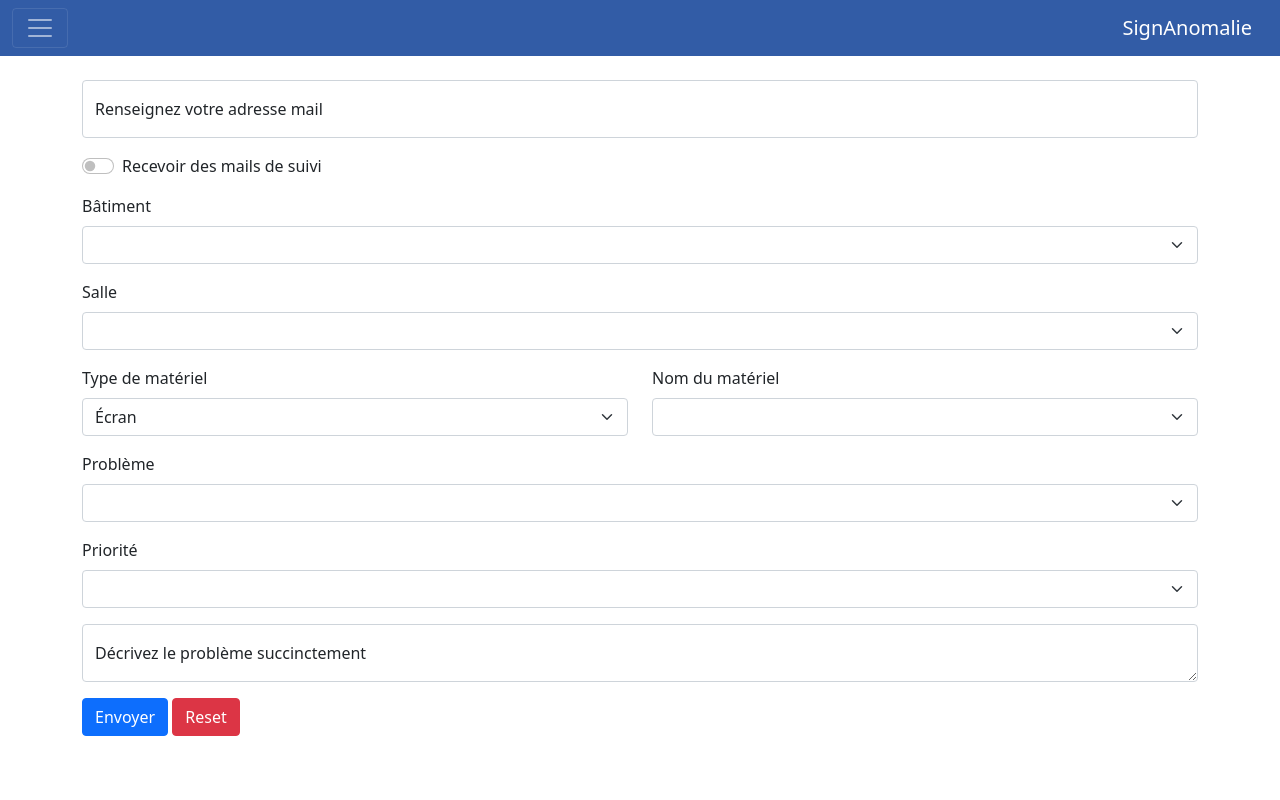
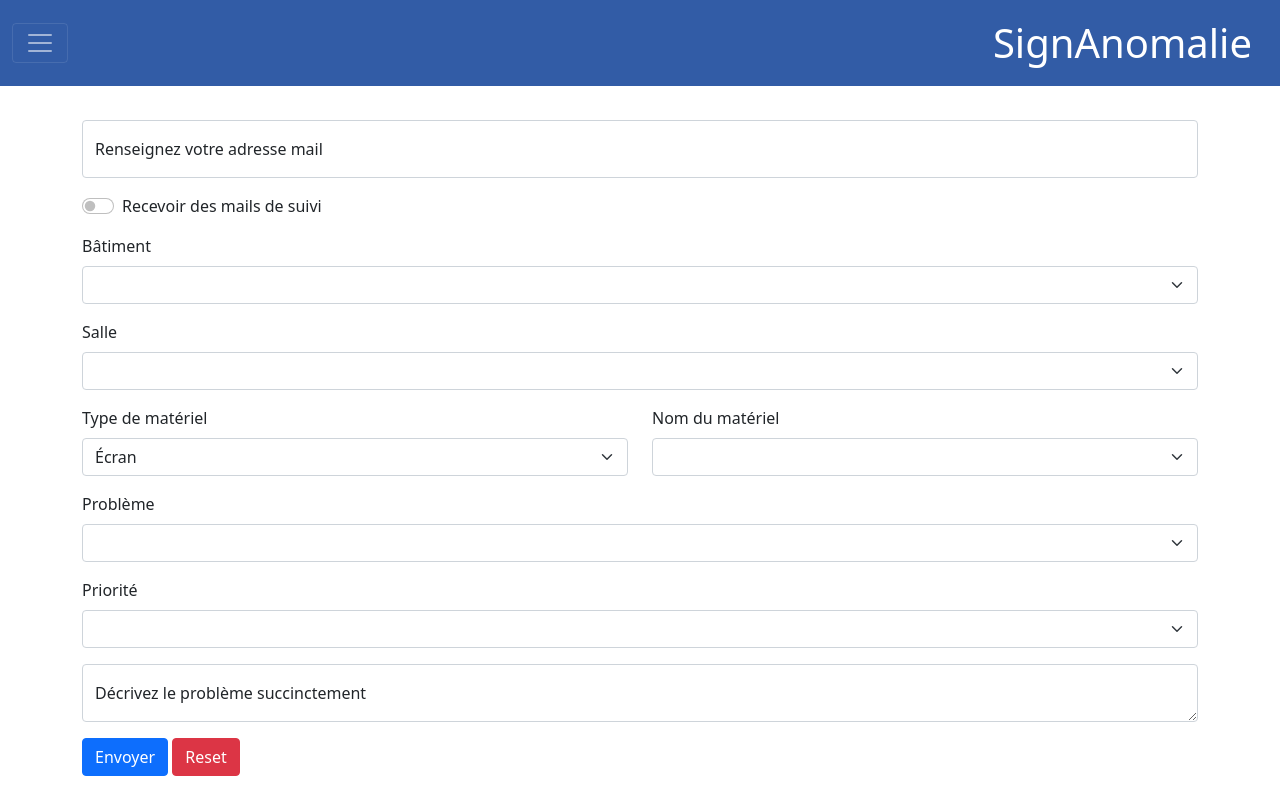
Before and after one commit to Baptiste1802/signanomalie, a Flask app: page / in a window 1280 px wide. Run offline with Flask 2, Linux system fonts and the light colour scheme; lists and menus that the app fills with data are empty; parts of the project's set-up code (start-up, migrations or seed data) failed here and were passed over.

Commit message:
modification du css de base.html pour ajuster la taille du titre

```diff
--- a/signanomalie/static/css/base.css
+++ b/signanomalie/static/css/base.css
@@ -1,5 +1,5 @@
 main{
-    margin-top: 80px;
+    margin-top: 120px;
     margin-right: 10px;
     margin-left: 10px;
 }
@@ -7,3 +7,9 @@ main{
 .nav-item{
     list-style-type: none;
 }
+
+.navbar-brand
+{
+  font-size: 40px;
+  align-self: center;
+}
```
